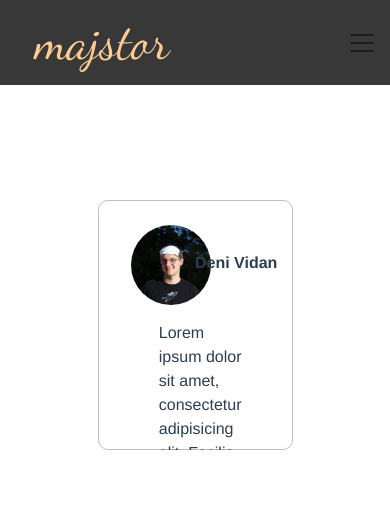
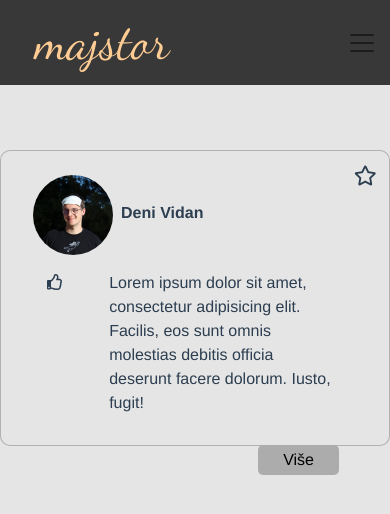
Before and after one commit to DeniVidan/pi-projekt, a Vue app: page / in a window 390 px wide. Shown: the top 514 px of the page. Built offline with nearby package versions, Linux system fonts and the light colour scheme; no server answers; the HTML template or start-up script is replaced by a standard one.

Commit message:
post dizajn

```diff
--- a/public/index.html
+++ b/public/index.html
@@ -50,6 +50,13 @@
       href="https://fonts.googleapis.com/css2?family=Dancing+Script&display=swap"
       rel="stylesheet"
     />
+    <!-- font awesome -->
+    <link
+      rel="stylesheet"
+      href="https://pro.fontawesome.com/releases/v5.10.0/css/all.css"
+      integrity="sha384-AYmEC3Yw5cVb3ZcuHtOA93w35dYTsvhLPVnYs9eStHfGJvOvKxVfELGroGkvsg+p"
+      crossorigin="anonymous"
+    />
   </head>
   <body>
     <noscript>
--- a/src/App.vue
+++ b/src/App.vue
@@ -88,7 +88,6 @@ export default {
 * {
   overflow-x: hidden;
 }
-
 #app {
   font-family: Avenir, Helvetica, Arial, sans-serif;
   -webkit-font-smoothing: antialiased;
--- /dev/null
+++ b/src/components/Post.vue
@@ -0,0 +1,139 @@
+<template>
+  <div class="box">
+    <div class="row personal-info">
+      <div class="col-md-3 image-box">
+        <img src="@/assets/profilepic.jpg" alt="" class="image" />
+      </div>
+      <div class="col-md-8 name">
+        <p>Deni Vidan</p>
+      </div>
+      <div class="col-md-1 close-icon">
+        <i class="far fa-star" style="font-size: 20px; margin-top: 15px"></i>
+      </div>
+    </div>
+
+    <div class="row post-info">
+      <div class="col-md-3 like-box">
+          <i class="far fa-thumbs-up"></i>
+      </div>
+      <div class="col-md-9 content-box">
+        <p>
+          Lorem ipsum dolor sit amet, consectetur adipisicing elit. Facilis, eos
+          sunt omnis molestias debitis officia deserunt facere dolorum. Iusto,
+          fugit!
+        </p>
+      </div>
+    </div>
+
+    <div class="more-info">
+        <a href="#" class="">Više</a>
+    </div>
+
+  </div>
+</template>
+
+<script>
+export default {
+  name: "Post",
+};
+</script>
+
+<style scoped>
+* {
+  margin: 0px;
+  padding: 0;
+}
+
+.box {
+  margin: auto;
+  width: 830px;
+  min-height: 250px;
+  border-radius: 10px;
+  border: 1px solid rgba(128, 128, 128, 0.514);
+  background-color: #E5E5E5;
+}
+.row {
+  display: flex;
+  flex-direction: row;
+  flex-wrap: nowrap;
+}
+.personal-info.row {
+  width: 100%;
+  height: 120px;
+  margin: auto;
+}
+
+.col-md-4.image-box {
+  float: left;
+  margin: 0px 0px 0px 0px !important;
+}
+.image {
+  width: 80px;
+  border-radius: 40px;
+  float: left;
+  transform: translate(40%, 30%);
+}
+.name > p {
+  float: left;
+  transform: translate(0%, 210%);
+  font-weight: bold;
+}
+.content-box > p {
+  text-align: left;
+  margin: auto;
+  margin-right: 50px;
+}
+.post-info.row {
+  width: 100%;
+  margin: auto;
+}
+.row.comment-section {
+  padding-bottom: 20px;
+  margin-top: 50px !important;
+  margin: auto;
+  width: 90%;
+}
+.col-md-2.image-box {
+  width: 30px;
+}
+input {
+  width: 95%;
+  border-radius: 20px;
+  border: 1px solid black;
+  height: 40px;
+  text-indent: 10px;
+}
+.col-md-2.button{
+    align-self: center;
+}
+.more-info{
+    margin-top: 30px !important;
+}
+.more-info>a{
+    text-decoration: none;
+    color: black;
+    float: right;
+    margin-right: 50px;
+    background-color: rgb(172, 172, 172);
+    padding: 3px 25px 3px 25px;
+    border-radius: 5px;
+}
+@media only screen and (max-width: 1000px) {
+    .box{
+        width: 100%;
+    }
+    .col-md-2.button{
+        width: 20px;
+    }
+    .col-md-3.like-box{
+        width: 150px;
+    }
+    .col-md-3.image-box{
+        width: 200px;
+    }
+    .col-md-1.close-icon{
+        width: 20px;
+        margin-right: 15px;
+    }
+}
+</style>
--- a/src/views/Home.vue
+++ b/src/views/Home.vue
@@ -1,27 +1,8 @@
 <template>
   <div class="home">
-    <Navbar />
+    <Navbar style="z-index: 2;" />
     <div class="flex-container">
-      <div class="box">
-        <div class="row personal-info">
-          <div class="col-md-3 image-box">
-            <img src="@/assets/profilepic.jpg" alt="" class="image" />
-          </div>
-          <div class="col-md-9 name">
-            <p>Deni Vidan</p>
-          </div>
-        </div>
-        <div class="row post-info">
-          <div class="col-md-3 like-box"></div>
-          <div class="col-md-9 content-box">
-            <p>
-              Lorem ipsum dolor sit amet, consectetur adipisicing elit. Facilis,
-              eos sunt omnis molestias debitis officia deserunt facere dolorum.
-              Iusto, fugit!
-            </p>
-          </div>
-        </div>
-      </div>
+      <Post style="z-index: 1;" />
     </div>
   </div>
 </template>
@@ -30,62 +11,27 @@
 // @ is an alias to /src
 import HelloWorld from "@/components/HelloWorld.vue";
 import Navbar from "@/components/Navbar.vue";
+import Post from "@/components/Post.vue";
 
 export default {
   name: "Home",
   components: {
     HelloWorld,
     Navbar,
+    Post,
   },
 };
 </script>
 
 <style scoped>
-* {
-  margin-top: 0px !important;
-  padding: 0;
+body{
+  background-color: #920000 !important;
 }
-.box {
-  margin: auto;
-  margin-top: 200px !important;
-  width: 50%;
-  height: 250px;
-  border-radius: 10px;
-  border: 1px solid rgba(128, 128, 128, 0.514);
+.home{
+    background-color: #E5E5E5 !important;
 }
-.row {
-  display: flex;
-  flex-direction: row;
-  flex-wrap: nowrap;
-}
-.personal-info.row {
-  width: 100%;
-  height: 120px;
-  margin: auto;
-}
-
-.col-md-4.image-box {
-  float: left;
-  margin: 0px 0px 0px 0px !important;
-}
-.image {
-  width: 80px;
-  border-radius: 40px;
-  float: left;
-  transform: translate(40%, 30%);
-}
-.name>p {
-  float: left;
-  transform: translate(0%, 210%);
-  font-weight: bold;
-}
-.content-box>p{
-  text-align: left;
-  margin: auto;
-  margin-right: 50px;
-}
-.post-info.row {
-  width: 100%;
-  margin: auto;
+.flex-container{
+  margin-top: 150px;
+  height: 100vh;
 }
 </style>
```
Also changed, not shown: src/components/PostOpened.vue (added, +56 -0 lines), src/assets/send-message.png (added).
